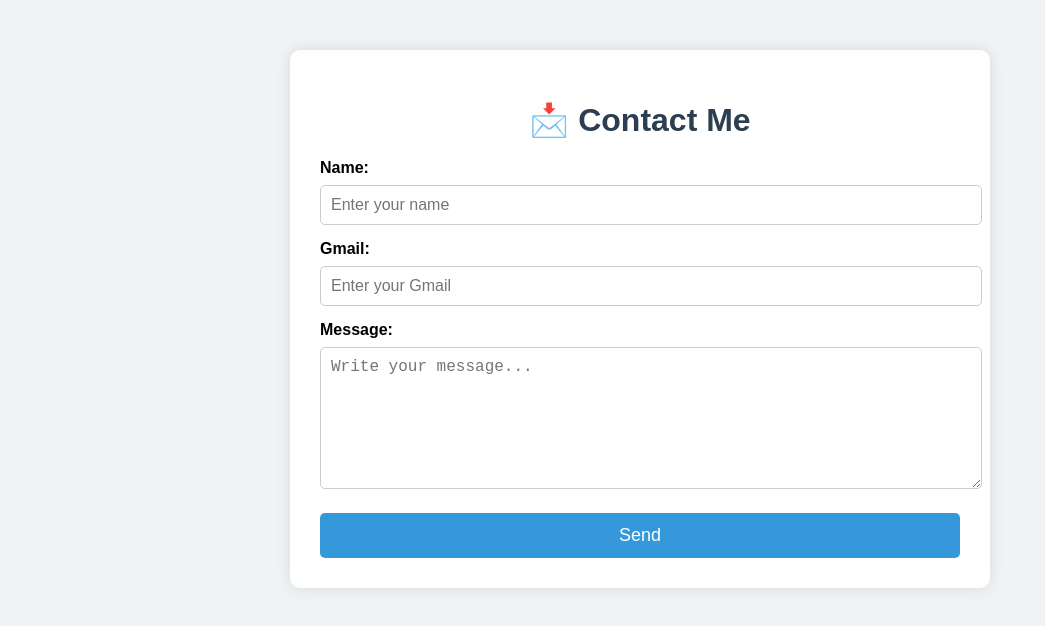
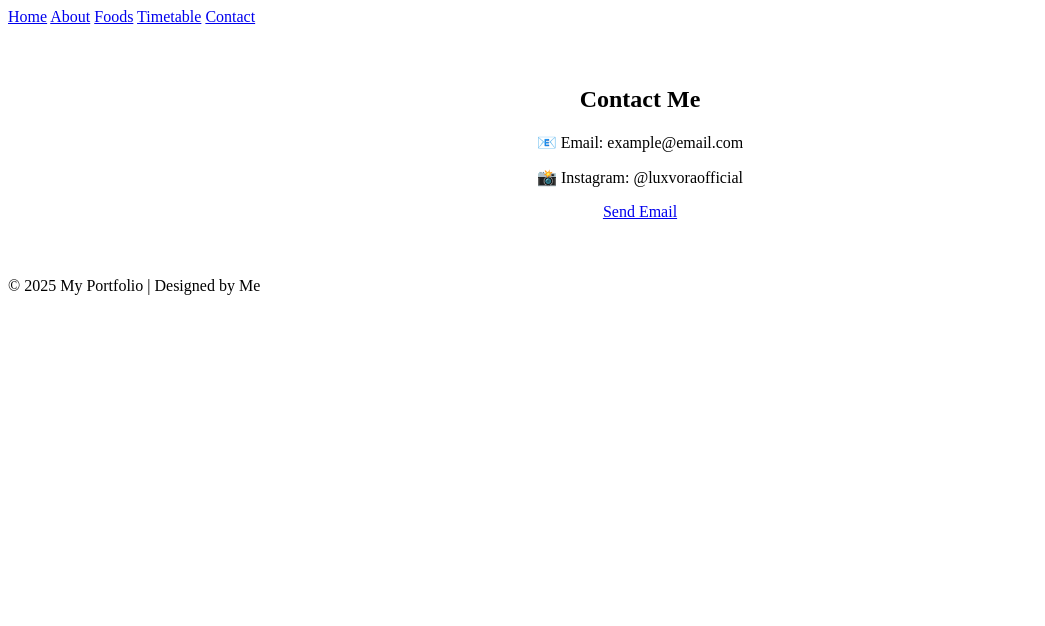
Before and after one commit to rehansheikh000004-lab/mywebsite2, a plain HTML site: page contact.html in a window 1280 px wide. Shown: the whole page, without its empty margins (0-1045 px from the left). Drawn offline with Linux system fonts and the light colour scheme.

Commit message:
Update contact.html

```diff
--- a/contact.html
+++ b/contact.html
@@ -2,83 +2,25 @@
 <html>
 <head>
   <title>Contact Me</title>
-
-  <!-- CSS Styles -->
-  <style>
-    body {
-      font-family: Arial, sans-serif;
-      background-color: #f0f3f4;
-      margin: 0;
-      padding: 0;
-    }
-
-    .container {
-      width: 50%;
-      margin: 50px auto;
-      background: #fff;
-      padding: 30px;
-      border-radius: 10px;
-      box-shadow: 0 0 15px rgba(0,0,0,0.1);
-    }
-
-    h1 {
-      text-align: center;
-      color: #2c3e50;
-      margin-bottom: 20px;
-    }
-
-    label {
-      font-weight: bold;
-      display: block;
-      margin-top: 15px;
-    }
-
-    input, textarea {
-      width: 100%;
-      padding: 10px;
-      margin-top: 8px;
-      border: 1px solid #ccc;
-      border-radius: 5px;
-      font-size: 16px;
-    }
-
-    textarea {
-      height: 120px;
-    }
-
-    button {
-      margin-top: 20px;
-      padding: 12px;
-      width: 100%;
-      background: #3498db;
-      color: white;
-      font-size: 18px;
-      border: none;
-      border-radius: 5px;
-      cursor: pointer;
-    }
-
-    button:hover {
-      background: #2980b9;
-    }
-  </style>
 </head>
 <body>
-  <div class="container">
-    <h1>📩 Contact Me</h1>
+  <nav>
+    <a href="index.html">Home</a>
+    <a href="about.html">About</a>
+    <a href="foods.html">Foods</a>
+    <a href="timetable.html">Timetable</a>
+    <a href="contact.html">Contact</a>
+  </nav>
 
-    <form>
-      <label for="name">Name:</label>
-      <input type="text" id="name" placeholder="Enter your name">
+  <section style="padding:40px; text-align:center;">
+    <h1>Contact Me</h1>
+    <p>📧 Email: example@email.com</p>
+    <p>📸 Instagram: @luxvoraofficial</p>
+    <a href="mailto:example@email.com" class="btn">Send Email</a>
+  </section>
 
-      <label for="Gmail">Gmail:</label>
-      <input type="Gmail" id="Gmail" placeholder="Enter your Gmail">
-
-      <label for="message">Message:</label>
-      <textarea id="message" placeholder="Write your message..."></textarea>
-
-      <button type="submit">Send</button>
-    </form>
-  </div>
+  <footer>
+    <p>© 2025 My Portfolio | Designed by Me</p>
+  </footer>
 </body>
 </html>
```
